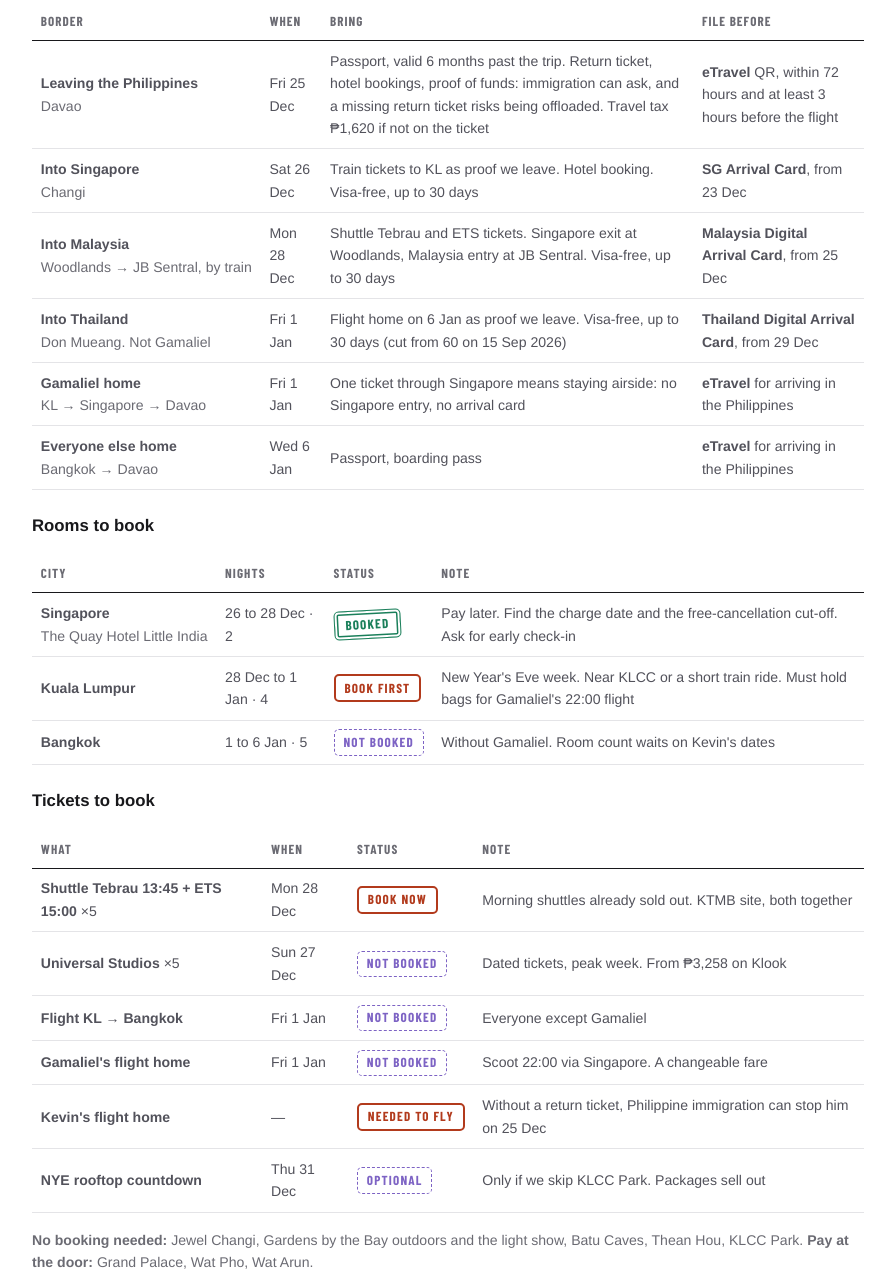
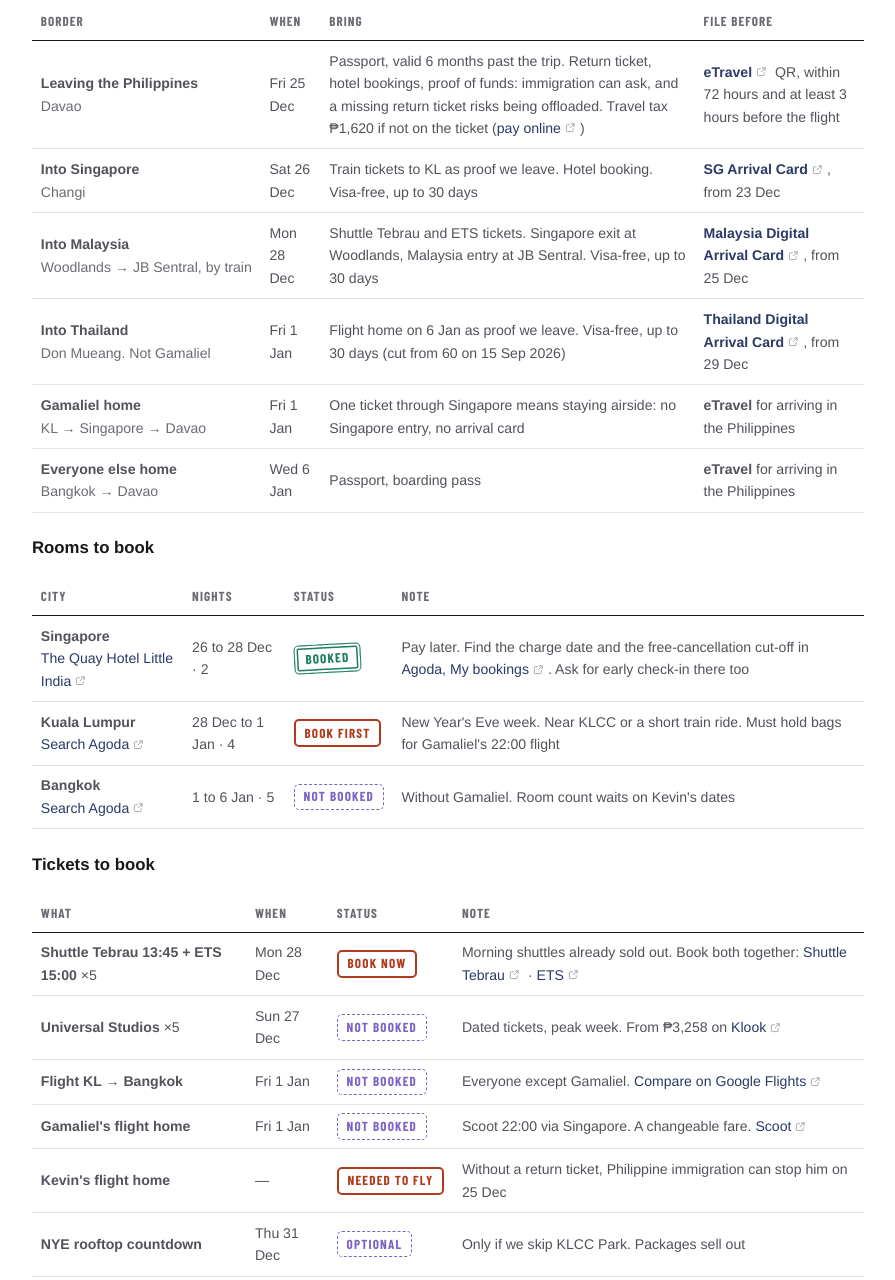
Before and after one commit to sites-9400/NY2026, a plain HTML site: page public/2026-12-sea/before.html in a window 1280 px wide. Shown: the part 663-1943 px from the top of the page, without its empty margins (192-1087 px from the left). Drawn offline with Linux system fonts and the light colour scheme.

Commit message:
SEA Dec 2026: booking links for rooms, tickets and arrival cards
Co-Authored-By: Claude Opus 5.5 <noreply@anthropic.com>

```diff
--- a/public/2026-12-sea/before.html
+++ b/public/2026-12-sea/before.html
@@ -74,10 +74,10 @@
       <tr><th scope="col">Border</th><th scope="col">When</th><th scope="col">Bring</th><th scope="col">File before</th></tr>
     </thead>
     <tbody>
-      <tr><td data-label="Border"><b>Leaving the Philippines</b><br><span class="soft">Davao</span></td><td data-label="When">Fri 25 Dec</td><td data-label="Bring">Passport, valid 6 months past the trip. Return ticket, hotel bookings, proof of funds: immigration can ask, and a missing return ticket risks being offloaded. Travel tax ₱1,620 if not on the ticket</td><td data-label="File before"><b>eTravel</b> QR, within 72 hours and at least 3 hours before the flight</td></tr>
-      <tr><td data-label="Border"><b>Into Singapore</b><br><span class="soft">Changi</span></td><td data-label="When">Sat 26 Dec</td><td data-label="Bring">Train tickets to KL as proof we leave. Hotel booking. Visa-free, up to 30 days</td><td data-label="File before"><b>SG Arrival Card</b>, from 23 Dec</td></tr>
-      <tr><td data-label="Border"><b>Into Malaysia</b><br><span class="soft">Woodlands → JB Sentral, by train</span></td><td data-label="When">Mon 28 Dec</td><td data-label="Bring">Shuttle Tebrau and ETS tickets. Singapore exit at Woodlands, Malaysia entry at JB Sentral. Visa-free, up to 30 days</td><td data-label="File before"><b>Malaysia Digital Arrival Card</b>, from 25 Dec</td></tr>
-      <tr><td data-label="Border"><b>Into Thailand</b><br><span class="soft">Don Mueang. Not Gamaliel</span></td><td data-label="When">Fri 1 Jan</td><td data-label="Bring">Flight home on 6 Jan as proof we leave. Visa-free, up to 30 days (cut from 60 on 15 Sep 2026)</td><td data-label="File before"><b>Thailand Digital Arrival Card</b>, from 29 Dec</td></tr>
+      <tr><td data-label="Border"><b>Leaving the Philippines</b><br><span class="soft">Davao</span></td><td data-label="When">Fri 25 Dec</td><td data-label="Bring">Passport, valid 6 months past the trip. Return ticket, hotel bookings, proof of funds: immigration can ask, and a missing return ticket risks being offloaded. Travel tax ₱1,620 if not on the ticket (<a href="https://tieza.gov.ph/travel-tax/" target="_blank" rel="noopener">pay online <svg class="ic ext" aria-hidden="true"><use href="#i-ext"/></svg></a>)</td><td data-label="File before"><a href="https://etravel.gov.ph/" target="_blank" rel="noopener"><b>eTravel</b> <svg class="ic ext" aria-hidden="true"><use href="#i-ext"/></svg></a> QR, within 72 hours and at least 3 hours before the flight</td></tr>
+      <tr><td data-label="Border"><b>Into Singapore</b><br><span class="soft">Changi</span></td><td data-label="When">Sat 26 Dec</td><td data-label="Bring">Train tickets to KL as proof we leave. Hotel booking. Visa-free, up to 30 days</td><td data-label="File before"><a href="https://eservices.ica.gov.sg/sgarrivalcard/" target="_blank" rel="noopener"><b>SG Arrival Card</b> <svg class="ic ext" aria-hidden="true"><use href="#i-ext"/></svg></a>, from 23 Dec</td></tr>
+      <tr><td data-label="Border"><b>Into Malaysia</b><br><span class="soft">Woodlands → JB Sentral, by train</span></td><td data-label="When">Mon 28 Dec</td><td data-label="Bring">Shuttle Tebrau and ETS tickets. Singapore exit at Woodlands, Malaysia entry at JB Sentral. Visa-free, up to 30 days</td><td data-label="File before"><a href="https://imigresen-online.imi.gov.my/mdac/main" target="_blank" rel="noopener"><b>Malaysia Digital Arrival Card</b> <svg class="ic ext" aria-hidden="true"><use href="#i-ext"/></svg></a>, from 25 Dec</td></tr>
+      <tr><td data-label="Border"><b>Into Thailand</b><br><span class="soft">Don Mueang. Not Gamaliel</span></td><td data-label="When">Fri 1 Jan</td><td data-label="Bring">Flight home on 6 Jan as proof we leave. Visa-free, up to 30 days (cut from 60 on 15 Sep 2026)</td><td data-label="File before"><a href="https://tdac.immigration.go.th/" target="_blank" rel="noopener"><b>Thailand Digital Arrival Card</b> <svg class="ic ext" aria-hidden="true"><use href="#i-ext"/></svg></a>, from 29 Dec</td></tr>
       <tr><td data-label="Border"><b>Gamaliel home</b><br><span class="soft">KL → Singapore → Davao</span></td><td data-label="When">Fri 1 Jan</td><td data-label="Bring">One ticket through Singapore means staying airside: no Singapore entry, no arrival card</td><td data-label="File before"><b>eTravel</b> for arriving in the Philippines</td></tr>
       <tr><td data-label="Border"><b>Everyone else home</b><br><span class="soft">Bangkok → Davao</span></td><td data-label="When">Wed 6 Jan</td><td data-label="Bring">Passport, boarding pass</td><td data-label="File before"><b>eTravel</b> for arriving in the Philippines</td></tr>
     </tbody>
@@ -91,9 +91,9 @@
       <tr><th scope="col">City</th><th scope="col">Nights</th><th scope="col">Status</th><th scope="col">Note</th></tr>
     </thead>
     <tbody>
-      <tr><td data-label="City"><b>Singapore</b><br><span class="soft">The Quay Hotel Little India</span></td><td data-label="Nights">26 to 28 Dec · 2</td><td data-label="Status"><span class="pill booked">Booked</span></td><td data-label="Note">Pay later. Find the charge date and the free-cancellation cut-off. Ask for early check-in</td></tr>
-      <tr><td data-label="City"><b>Kuala Lumpur</b></td><td data-label="Nights">28 Dec to 1 Jan · 4</td><td data-label="Status"><span class="pill risk">Book first</span></td><td data-label="Note">New Year's Eve week. Near KLCC or a short train ride. Must hold bags for Gamaliel's 22:00 flight</td></tr>
-      <tr><td data-label="City"><b>Bangkok</b></td><td data-label="Nights">1 to 6 Jan · 5</td><td data-label="Status"><span class="pill tbd">Not booked</span></td><td data-label="Note">Without Gamaliel. Room count waits on Kevin's dates</td></tr>
+      <tr><td data-label="City"><b>Singapore</b><br><a href="https://www.agoda.com/the-quay-hotel-little-india/hotel/singapore-sg.html" target="_blank" rel="noopener">The Quay Hotel Little India <svg class="ic ext" aria-hidden="true"><use href="#i-ext"/></svg></a></td><td data-label="Nights">26 to 28 Dec · 2</td><td data-label="Status"><span class="pill booked">Booked</span></td><td data-label="Note">Pay later. Find the charge date and the free-cancellation cut-off in <a href="https://www.agoda.com/account/bookings.html" target="_blank" rel="noopener">Agoda, My bookings <svg class="ic ext" aria-hidden="true"><use href="#i-ext"/></svg></a>. Ask for early check-in there too</td></tr>
+      <tr><td data-label="City"><b>Kuala Lumpur</b><br><a href="https://www.agoda.com/city/kuala-lumpur-my.html" target="_blank" rel="noopener">Search Agoda <svg class="ic ext" aria-hidden="true"><use href="#i-ext"/></svg></a></td><td data-label="Nights">28 Dec to 1 Jan · 4</td><td data-label="Status"><span class="pill risk">Book first</span></td><td data-label="Note">New Year's Eve week. Near KLCC or a short train ride. Must hold bags for Gamaliel's 22:00 flight</td></tr>
+      <tr><td data-label="City"><b>Bangkok</b><br><a href="https://www.agoda.com/city/bangkok-th.html" target="_blank" rel="noopener">Search Agoda <svg class="ic ext" aria-hidden="true"><use href="#i-ext"/></svg></a></td><td data-label="Nights">1 to 6 Jan · 5</td><td data-label="Status"><span class="pill tbd">Not booked</span></td><td data-label="Note">Without Gamaliel. Room count waits on Kevin's dates</td></tr>
     </tbody>
   </table>
   </div>
@@ -105,10 +105,10 @@
       <tr><th scope="col">What</th><th scope="col">When</th><th scope="col">Status</th><th scope="col">Note</th></tr>
     </thead>
     <tbody>
-      <tr><td data-label="What"><b>Shuttle Tebrau 13:45 + ETS 15:00</b> ×5</td><td data-label="When">Mon 28 Dec</td><td data-label="Status"><span class="pill risk">Book now</span></td><td data-label="Note">Morning shuttles already sold out. KTMB site, both together</td></tr>
-      <tr><td data-label="What"><b>Universal Studios</b> ×5</td><td data-label="When">Sun 27 Dec</td><td data-label="Status"><span class="pill tbd">Not booked</span></td><td data-label="Note">Dated tickets, peak week. From ₱3,258 on Klook</td></tr>
-      <tr><td data-label="What"><b>Flight KL → Bangkok</b></td><td data-label="When">Fri 1 Jan</td><td data-label="Status"><span class="pill tbd">Not booked</span></td><td data-label="Note">Everyone except Gamaliel</td></tr>
-      <tr><td data-label="What"><b>Gamaliel's flight home</b></td><td data-label="When">Fri 1 Jan</td><td data-label="Status"><span class="pill tbd">Not booked</span></td><td data-label="Note">Scoot 22:00 via Singapore. A changeable fare</td></tr>
+      <tr><td data-label="What"><b>Shuttle Tebrau 13:45 + ETS 15:00</b> ×5</td><td data-label="When">Mon 28 Dec</td><td data-label="Status"><span class="pill risk">Book now</span></td><td data-label="Note">Morning shuttles already sold out. Book both together: <a href="https://shuttleonline.ktmb.com.my/Home/Shuttle" target="_blank" rel="noopener">Shuttle Tebrau <svg class="ic ext" aria-hidden="true"><use href="#i-ext"/></svg></a> · <a href="https://online.ktmb.com.my/" target="_blank" rel="noopener">ETS <svg class="ic ext" aria-hidden="true"><use href="#i-ext"/></svg></a></td></tr>
+      <tr><td data-label="What"><b>Universal Studios</b> ×5</td><td data-label="When">Sun 27 Dec</td><td data-label="Status"><span class="pill tbd">Not booked</span></td><td data-label="Note">Dated tickets, peak week. From ₱3,258 on <a href="https://www.klook.com/en-PH/search/result/?query=Universal%20Studios%20Singapore" target="_blank" rel="noopener">Klook <svg class="ic ext" aria-hidden="true"><use href="#i-ext"/></svg></a></td></tr>
+      <tr><td data-label="What"><b>Flight KL → Bangkok</b></td><td data-label="When">Fri 1 Jan</td><td data-label="Status"><span class="pill tbd">Not booked</span></td><td data-label="Note">Everyone except Gamaliel. <a href="https://www.google.com/travel/flights?q=Flights%20from%20KUL%20to%20DMK%20on%202027-01-01%20one%20way" target="_blank" rel="noopener">Compare on Google Flights <svg class="ic ext" aria-hidden="true"><use href="#i-ext"/></svg></a></td></tr>
+      <tr><td data-label="What"><b>Gamaliel's flight home</b></td><td data-label="When">Fri 1 Jan</td><td data-label="Status"><span class="pill tbd">Not booked</span></td><td data-label="Note">Scoot 22:00 via Singapore. A changeable fare. <a href="https://www.flyscoot.com/" target="_blank" rel="noopener">Scoot <svg class="ic ext" aria-hidden="true"><use href="#i-ext"/></svg></a></td></tr>
       <tr><td data-label="What"><b>Kevin's flight home</b></td><td data-label="When">—</td><td data-label="Status"><span class="pill risk">Needed to fly</span></td><td data-label="Note">Without a return ticket, Philippine immigration can stop him on 25 Dec</td></tr>
       <tr><td data-label="What"><b>NYE rooftop countdown</b></td><td data-label="When">Thu 31 Dec</td><td data-label="Status"><span class="pill tbd">Optional</span></td><td data-label="Note">Only if we skip KLCC Park. Packages sell out</td></tr>
     </tbody>
```
Also changed, not shown: public/2026-12-sea/accommodations.html (+1 -1 lines), public/2026-12-sea/index.html (+1 -1 lines), 1 other file.
